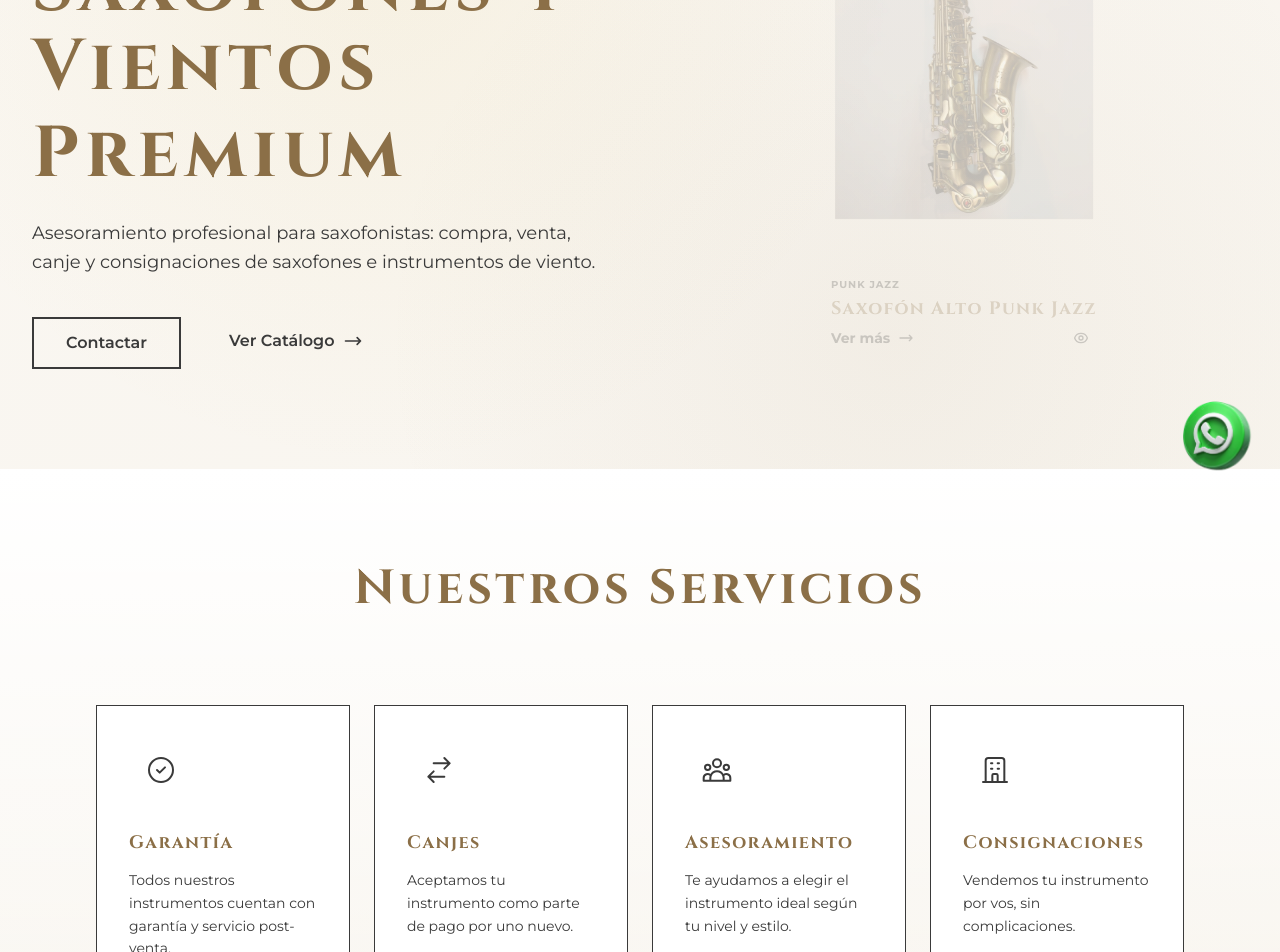
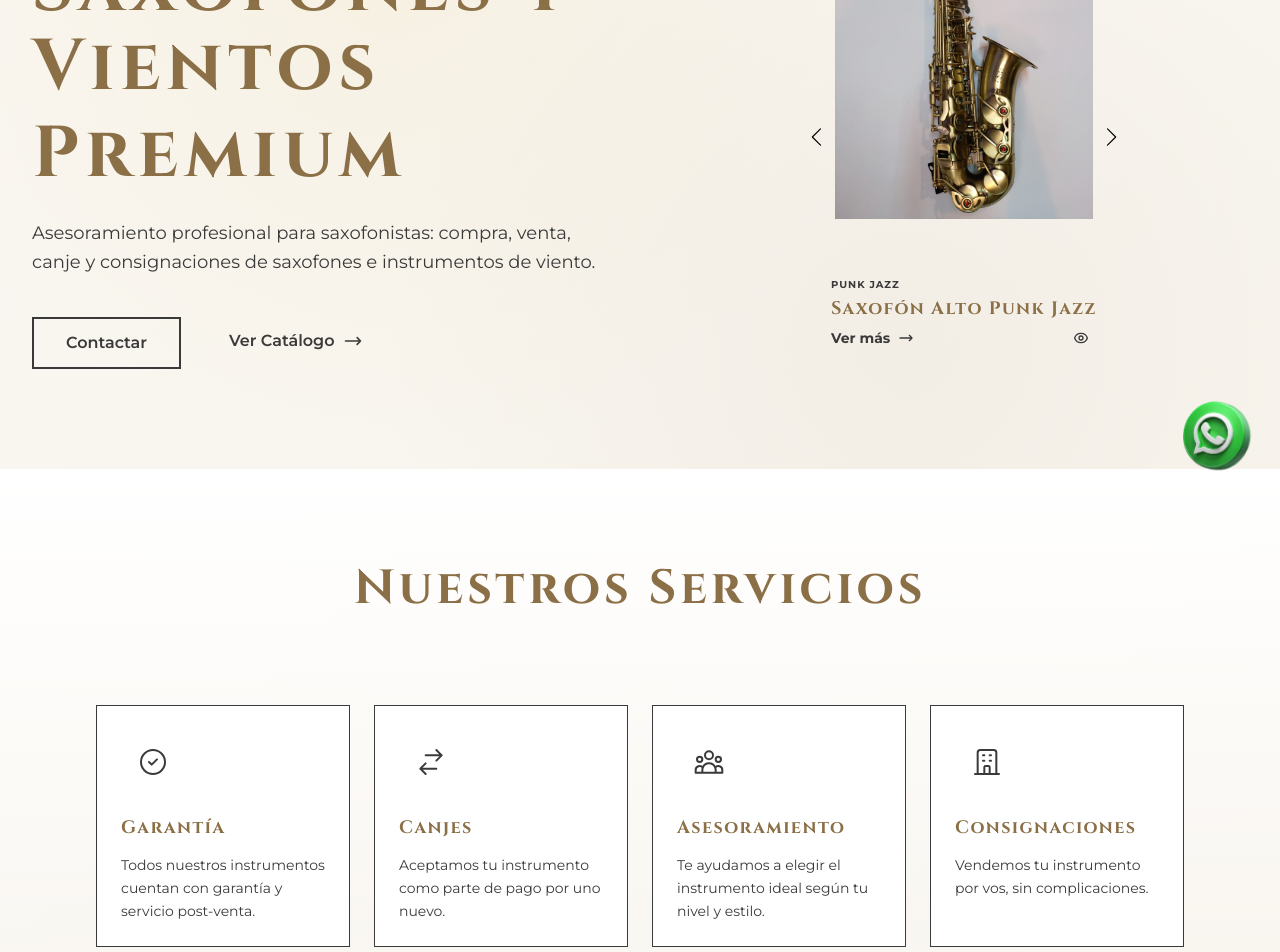
Before and after one commit to VM-Studio/saxofones, a Next.js app: page / in a window 1280 px wide. Shown: the part 300-1252 px from the top of the page. Built offline with nearby package versions, Linux system fonts and the light colour scheme.

Commit message:
modificaciones minimas

```diff
--- a/src/components/home/HeroSection.tsx
+++ b/src/components/home/HeroSection.tsx
@@ -2,13 +2,12 @@
 
 import Link from "next/link";
 import Image from "next/image";
-import { useState, useEffect } from "react";
+import { useState } from "react";
 import { getProductoByIdFromDB } from "@/data/productos-db";
 import { Product } from "@/types/product";
 
 export function HeroSection() {
   const [currentIndex, setCurrentIndex] = useState(0);
-  const [isTransitioning, setIsTransitioning] = useState(false);
 
   // Obtener 10 productos para el loop
   const producto1 = getProductoByIdFromDB('producto-001');
@@ -35,18 +34,13 @@ export function HeroSection() {
     producto10
   ].filter((p): p is Product => p !== undefined);
 
-  // Auto-rotate cada 6 segundos
-  useEffect(() => {
-    const interval = setInterval(() => {
-      setIsTransitioning(true);
-      setTimeout(() => {
-        setCurrentIndex((prev) => (prev + 1) % productos.length);
-        setIsTransitioning(false);
-      }, 600);
-    }, 6000);
+  const handlePrevious = () => {
+    setCurrentIndex((prev) => (prev === 0 ? productos.length - 1 : prev - 1));
+  };
 
-    return () => clearInterval(interval);
-  }, [productos.length]);
+  const handleNext = () => {
+    setCurrentIndex((prev) => (prev + 1) % productos.length);
+  };
 
   const currentProduct = productos[currentIndex];
 
@@ -97,7 +91,7 @@ export function HeroSection() {
             </div>
           </div>
 
-          {/* CARRUSEL AUTOMÁTICO DE PRODUCTO - DISEÑO COMPACTO */}
+          {/* CARRUSEL MANUAL DE PRODUCTO - DISEÑO COMPACTO */}
           <div className="relative animate-fade-in-delayed max-w-lg mx-auto">
             <Link
               href={`/productos/${currentProduct.slug}`}
@@ -105,10 +99,8 @@ export function HeroSection() {
             >
               {/* Sección de Imagen - Altura fija */}
               <div className="relative h-[420px] bg-gradient-to-br from-cream via-ivory to-cream-dark overflow-hidden flex-shrink-0 transform hover:scale-105 transition-transform duration-700">
-                {/* Imagen del producto con transición suave */}
-                <div className={`absolute inset-0 p-8 flex items-center justify-center transition-all duration-600 ${
-                  isTransitioning ? 'opacity-0' : 'opacity-100'
-                }`}>
+                {/* Imagen del producto */}
+                <div className="absolute inset-0 p-8 flex items-center justify-center">
                   <Image
                     src={currentProduct.imagenPrincipal}
                     alt={currentProduct.nombre}
@@ -150,9 +142,7 @@ export function HeroSection() {
 
               {/* Sección de Información - Altura fija */}
               <div className="p-5 h-[180px] flex-shrink-0 flex flex-col">
-                <div className={`transition-all duration-600 flex-1 flex flex-col ${
-                  isTransitioning ? 'opacity-0' : 'opacity-100'
-                }`}>
+                <div className="flex-1 flex flex-col">
                   {/* Marca */}
                   <span className="text-brown-light text-[10px] font-bold uppercase tracking-widest mb-2 block flex-shrink-0">
                     {currentProduct.marca}
@@ -183,6 +173,28 @@ export function HeroSection() {
                 </div>
               </div>
             </Link>
+
+            {/* Flechas de navegación */}
+            <button
+              onClick={handlePrevious}
+              className="absolute left-0 top-1/2 -translate-y-1/2 -translate-x-2 p-0 bg-transparent border-none shadow-none z-10"
+              aria-label="Producto anterior"
+              style={{ boxShadow: 'none', border: 'none', background: 'none' }}
+            >
+              <svg className="w-7 h-7 text-black" fill="none" stroke="black" viewBox="0 0 24 24">
+                <path strokeLinecap="round" strokeLinejoin="round" strokeWidth={1} d="M15 19l-7-7 7-7" />
+              </svg>
+            </button>
+            <button
+              onClick={handleNext}
+              className="absolute right-0 top-1/2 -translate-y-1/2 translate-x-2 p-0 bg-transparent border-none shadow-none z-10"
+              aria-label="Producto siguiente"
+              style={{ boxShadow: 'none', border: 'none', background: 'none' }}
+            >
+              <svg className="w-7 h-7 text-black" fill="none" stroke="black" viewBox="0 0 24 24">
+                <path strokeLinecap="round" strokeLinejoin="round" strokeWidth={1} d="M9 5l7 7-7 7" />
+              </svg>
+            </button>
           </div>
         </div>
       </div>
--- a/src/components/home/ServiciosSection.tsx
+++ b/src/components/home/ServiciosSection.tsx
@@ -53,28 +53,30 @@ export function ServiciosSection() {
           <div className="w-20 h-1 bg-gradient-to-r from-transparent via-gold to-transparent mx-auto mt-6"></div>
         </div>
 
-        {/* Grid de servicios - MEJORADO */}
-        <div className="grid grid-cols-1 sm:grid-cols-2 lg:grid-cols-4 gap-6">
+        {/* Grid de servicios - Horizontal en móvil, Grid en desktop */}
+        <div className="grid grid-cols-1 lg:grid-cols-4 gap-6">
           {servicios.map((servicio, index) => (
             <div
               key={index}
-              className="group relative bg-white border border-brown-light/20 p-8 hover:shadow-elegant-lg transition-all duration-500 transform hover:-translate-y-2"
+              className="group relative bg-white border border-brown-light/20 p-6 hover:shadow-elegant-lg transition-all duration-500 transform hover:-translate-y-2 flex lg:flex-col items-center lg:items-start gap-4 lg:gap-0"
               style={{ animationDelay: `${index * 100}ms` }}
             >
               {/* Icono con fondo */}
-              <div className="relative inline-block mb-5">
+              <div className="relative inline-block flex-shrink-0 lg:mb-5">
                 <div className="absolute inset-0 bg-gold/10 transform rotate-6 group-hover:rotate-12 transition-transform"></div>
                 <div className="relative text-gold p-4 bg-gradient-to-br from-gold/10 to-brown/10">
                   {servicio.icon}
                 </div>
               </div>
 
-              <h3 className="text-brown-dark font-bold text-lg mb-3 group-hover:text-gold transition-colors">
-                {servicio.titulo}
-              </h3>
-              <p className="text-charcoal-light text-sm leading-relaxed">
-                {servicio.descripcion}
-              </p>
+              <div className="flex-1 lg:flex-initial">
+                <h3 className="text-brown-dark font-bold text-lg mb-2 lg:mb-3 group-hover:text-gold transition-colors">
+                  {servicio.titulo}
+                </h3>
+                <p className="text-charcoal-light text-sm leading-relaxed">
+                  {servicio.descripcion}
+                </p>
+              </div>
 
               {/* Línea decorativa */}
               <div className="absolute bottom-0 left-0 w-0 h-1 bg-gradient-to-r from-gold to-gold-dark group-hover:w-full transition-all duration-500"></div>
```
